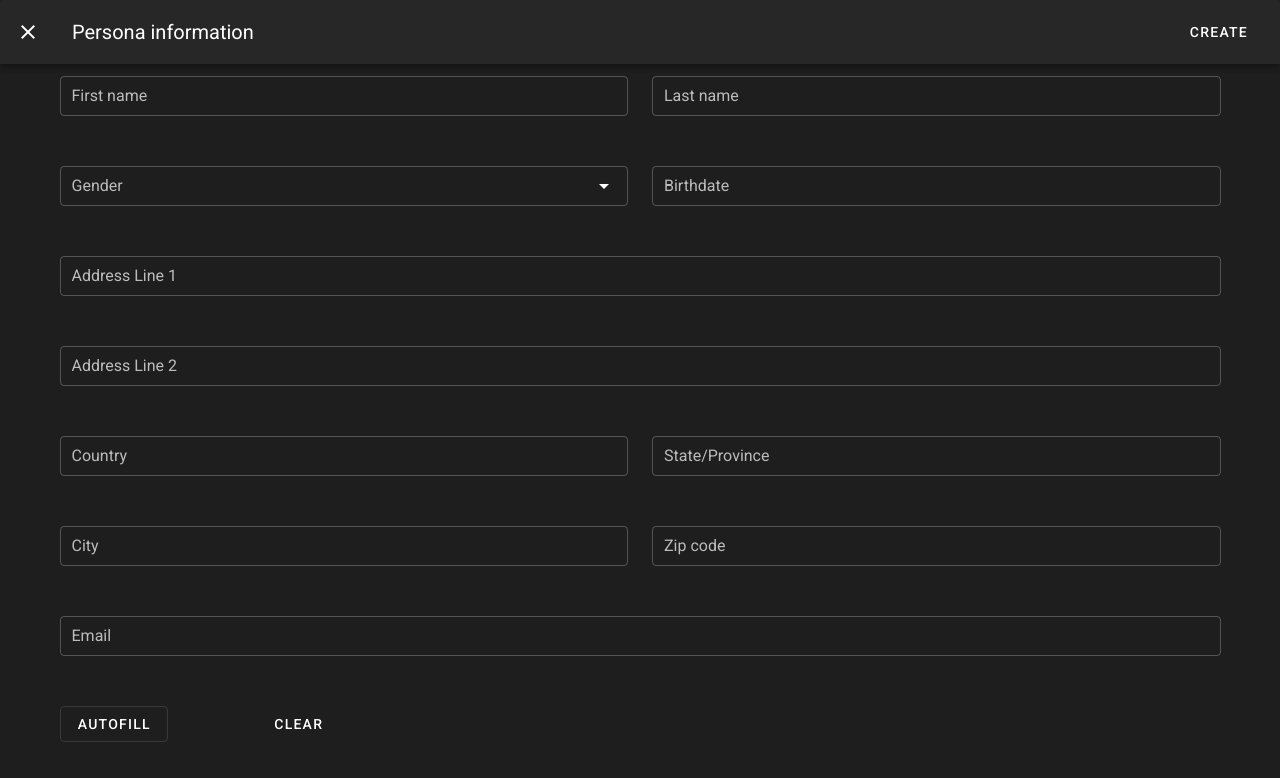
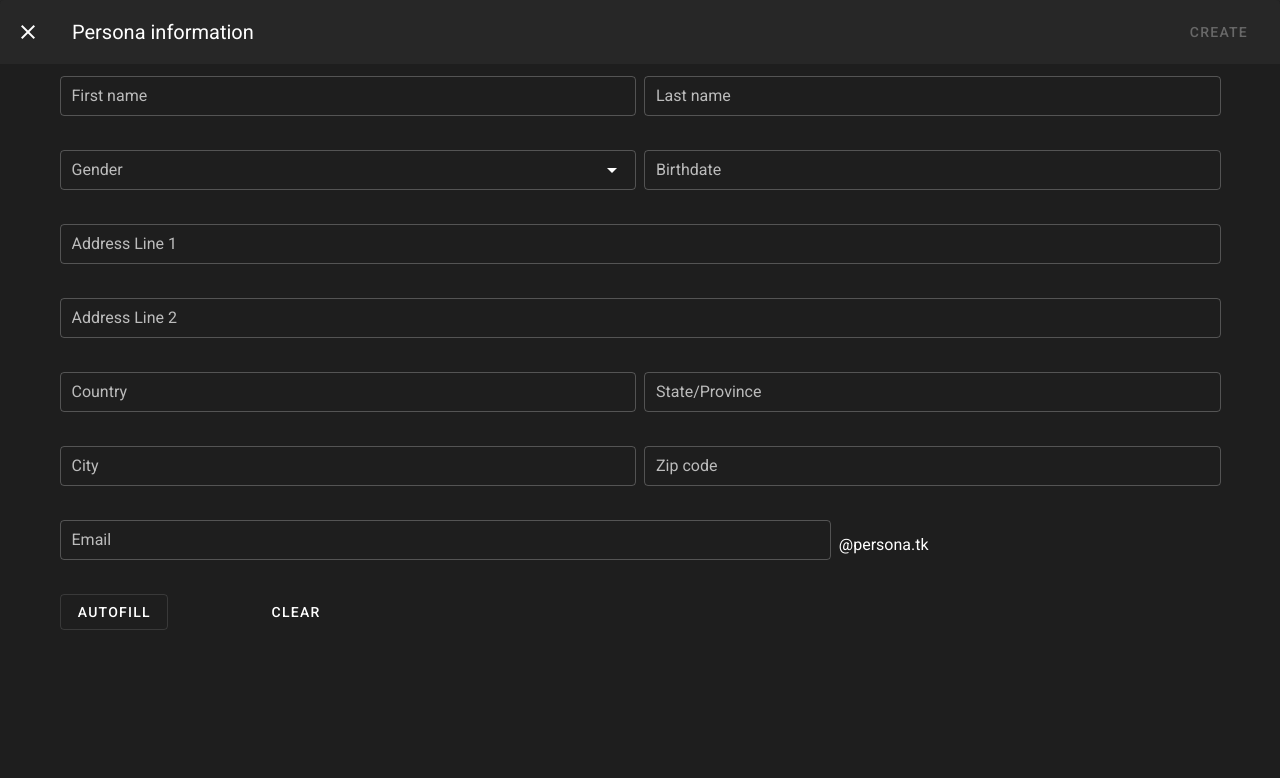
Before and after one commit to project-persona/web-client, a Nuxt app: page /personas in a window 1280 px wide. Both pictures are taken after a click on the button "CREATE NEW". Shown: the top 778 px of the page. Built offline with nearby package versions, Linux system fonts and the light colour scheme.

Commit message:
refine persona creation form

```diff
--- a/pages/personas.vue
+++ b/pages/personas.vue
@@ -35,10 +35,9 @@
           </v-btn>
         </template>
         <v-card>
-          <v-toolbar>
+          <v-toolbar elevation="0">
             <v-btn
               icon
-              dark
               @click="dialog = false"
             >
               <v-icon>mdi-close</v-icon>
@@ -48,6 +47,7 @@
             <v-toolbar-items>
               <v-btn
                 text
+                :disabled="isDisable"
                 @click="createPersona"
               >
                 Create
@@ -56,10 +56,10 @@
           </v-toolbar>
           <v-form ref="form">
             <v-container>
-              <v-row>
+              <v-row dense>
                 <v-col>
                   <v-text-field
-                    v-model="firstname"
+                    v-model="info.firstname"
                     label="First name"
                     dense
                     outlined
@@ -68,7 +68,7 @@
                 </v-col>
                 <v-col>
                   <v-text-field
-                    v-model="lastname"
+                    v-model="info.lastname"
                     label="Last name"
                     dense
                     outlined
@@ -76,7 +76,7 @@
                   />
                 </v-col>
               </v-row>
-              <v-row>
+              <v-row dense>
                 <v-col
                   cols="12"
                   md="6"
@@ -124,12 +124,12 @@
                   </v-menu>
                 </v-col>
               </v-row>
-              <v-row>
+              <v-row dense>
                 <v-col
                   cols="12"
                 >
                   <v-text-field
-                    v-model="addr1"
+                    v-model="info.addr1"
                     label="Address Line 1"
                     dense
                     outlined
@@ -140,7 +140,7 @@
                   cols="12"
                 >
                   <v-text-field
-                    v-model="addr2"
+                    v-model="info.addr2"
                     label="Address Line 2"
                     dense
                     outlined
@@ -148,13 +148,13 @@
                   />
                 </v-col>
               </v-row>
-              <v-row>
+              <v-row dense>
                 <v-col
                   cols="12"
                   md="6"
                 >
                   <v-text-field
-                    v-model="country"
+                    v-model="info.country"
                     label="Country"
                     dense
                     outlined
@@ -166,7 +166,7 @@
                   md="6"
                 >
                   <v-text-field
-                    v-model="state"
+                    v-model="info.state"
                     label="State/Province"
                     dense
                     outlined
@@ -174,13 +174,13 @@
                   />
                 </v-col>
               </v-row>
-              <v-row>
+              <v-row dense>
                 <v-col
                   cols="12"
                   md="6"
                 >
                   <v-text-field
-                    v-model="city"
+                    v-model="info.city"
                     label="City"
                     dense
                     outlined
@@ -192,7 +192,7 @@
                   md="6"
                 >
                   <v-text-field
-                    v-model="zipcode"
+                    v-model="info.zipcode"
                     label="Zip code"
                     dense
                     outlined
@@ -200,19 +200,24 @@
                   />
                 </v-col>
               </v-row>
-              <v-row>
+              <v-row dense>
                 <v-col
-                  cols="12"
+                  cols="8"
                 >
                   <v-text-field
-                    v-model="email"
+                    v-model="info.email"
                     label="Email"
-                    hint="@persona.tk"
+                    hint="This cannot be changed later!"
                     dense
                     outlined
                     clearable
                   />
                 </v-col>
+                <v-col align-self="center">
+                  <p>@persona.tk</p>
+                </v-col>
+              </v-row>
+              <v-row dense>
                 <v-col
                   cols="2"
                 >
@@ -261,25 +266,38 @@ export default {
           email: 'cole@sfu.ca'
         }
       ],
+      info: {
+        firstname: '',
+        lastname: '',
+        addr1: '',
+        addr2: '',
+        country: '',
+        state: '',
+        city: '',
+        zipcode: '',
+        email: ''
+      },
       dialog: false,
-      firstname: '',
-      lastname: '',
+      activePicker: null,
+      menu: false,
       select: null,
       gender: [
         'Male',
         'Female',
         'Non-Binary'
       ],
-      activePicker: null,
-      date: null,
-      menu: false,
-      addr1: '',
-      addr2: '',
-      country: '',
-      state: '',
-      city: '',
-      zipcode: '',
-      email: ''
+      date: null
+    }
+  },
+  computed: {
+    isDisable () {
+      let result = false
+      for (const item in this.info) {
+        if (!this.info[item]) {
+          result = true
+        }
+      }
+      return result
     }
   },
   watch: {
@@ -295,11 +313,10 @@ export default {
       this.$refs.form.reset()
     },
     autoForm () {
-      if (!this.firstname) {
-        this.firstname = 'Tony'
-      }
-      if (!this.lastname) {
-        this.lastname = 'Liu'
+      for (const item in this.info) {
+        if (!this.info[item]) {
+          this.info[item] = 'Filled'
+        }
       }
       if (!this.select) {
         this.select = this.gender[0]
@@ -307,12 +324,9 @@ export default {
       if (!this.date) {
         this.date = new Date(Date.now()).toISOString().substr(0, 10)
       }
-      if (!this.email) {
-        this.email = 'tonyliu'
-      }
     },
     createPersona () {
-      this.personas.push({ name: this.firstname, email: this.email + '@persona.tk' })
+      this.personas.push({ name: this.info.firstname, email: this.info.email + '@persona.tk' })
       this.reset()
       this.dialog = false
     }
```
